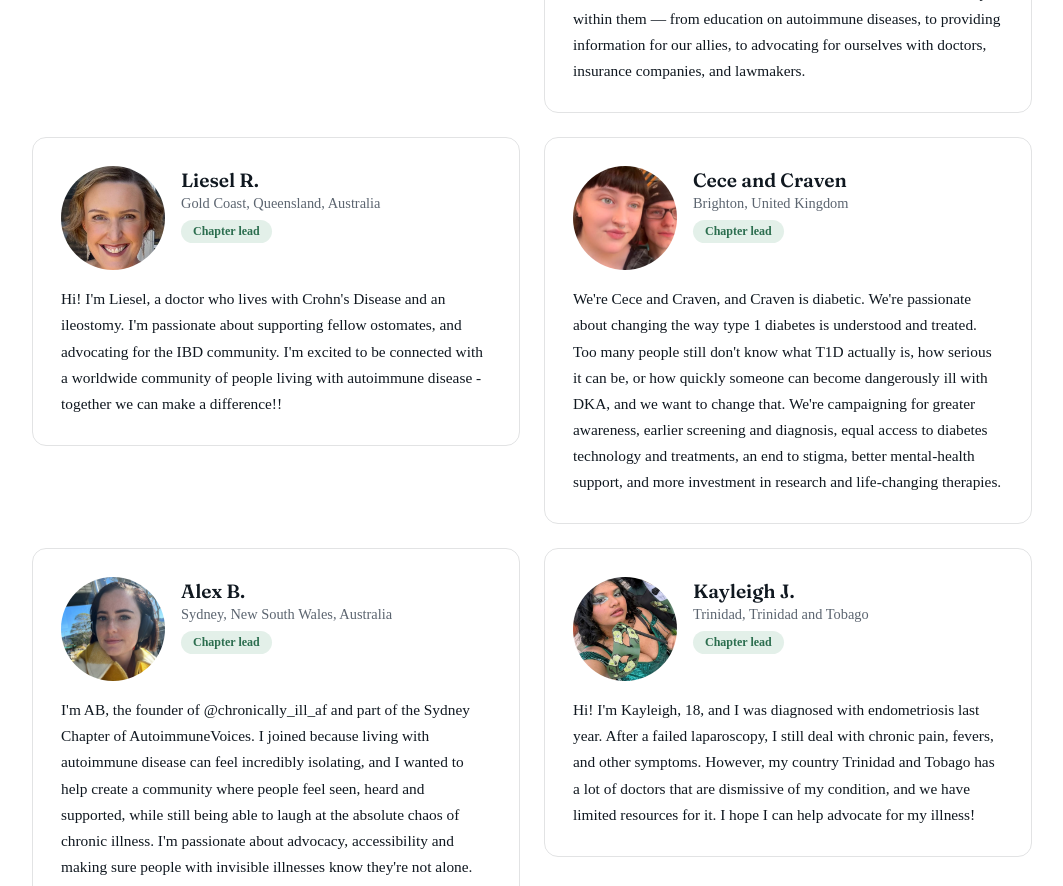
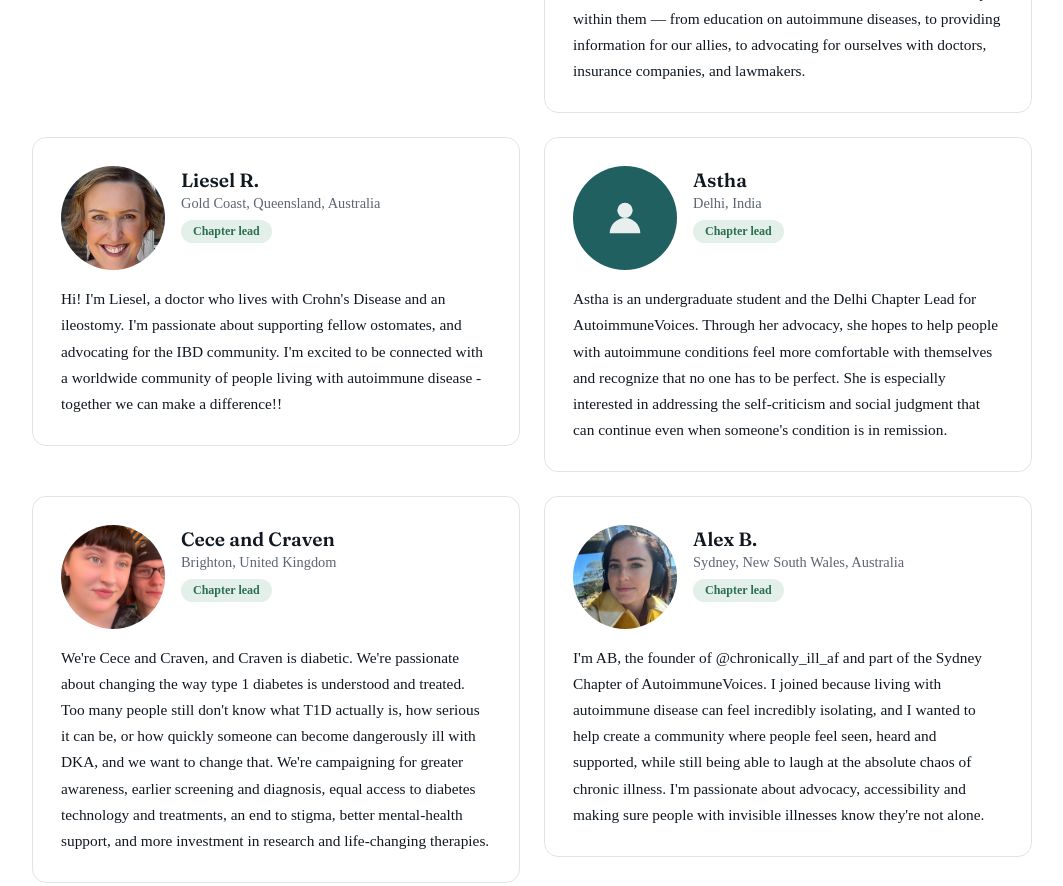
Before and after one commit to AadyaS26/patient-voice-coalition, a React (Vite) app: page /create-chapter in a window 1280 px wide. Shown: the part 2520-3406 px from the top of the page, without its empty margins (108-1171 px from the left). Built offline with nearby package versions, Linux system fonts and the light colour scheme; no server answers.

Commit message:
Update CreateChapter.jsx

```diff
--- a/src/pages/CreateChapter.jsx
+++ b/src/pages/CreateChapter.jsx
@@ -53,7 +53,11 @@ const CHAPTERS = [
     photo: "/chapter-photos/liesel.jpg", handle: null,
     bio: "Hi! I'm Liesel, a doctor who lives with Crohn's Disease and an ileostomy. I'm passionate about supporting fellow ostomates, and advocating for the IBD community. I'm excited to be connected with a worldwide community of people living with autoimmune disease - together we can make a difference!!",
   },
-  { first: "Astha", lastInitial: "", city: "Delhi", region: null, country: "India", photo: null, handle: null, bio: null },
+  {
+    first: "Astha", lastInitial: "", city: "Delhi", region: null, country: "India",
+    photo: null, handle: null,
+    bio: "Astha is an undergraduate student and the Delhi Chapter Lead for AutoimmuneVoices. Through her advocacy, she hopes to help people with autoimmune conditions feel more comfortable with themselves and recognize that no one has to be perfect. She is especially interested in addressing the self-criticism and social judgment that can continue even when someone's condition is in remission.",
+  },
   {
     first: "Cece and Craven", lastInitial: "", city: "Brighton", region: null, country: "United Kingdom",
     photo: "/chapter-photos/cece.jpg", handle: null,
@@ -132,6 +136,12 @@ const CHAPTERS = [
     first: "Celina", lastInitial: "C", city: "San Antonio", region: "Texas", country: "US",
     photo: "/chapter-photos/celina.jpg", handle: null,
     bio: "Hi, I'm Celina! I'm 22 years old and originally from San Antonio, Texas, but I currently reside in the Rio Grande Valley. I'm honored to lead the South Texas chapter of AutoimmuneVoices! My autoimmune journey began at 15, when I first started experiencing symptoms, and I was diagnosed with psoriatic spondylitis at 18. My experiences have shaped my passion for advocacy and shown me how important it is to feel heard, understood, and supported. I'm currently in a Doctor of Physical Therapy program, and I hope to carry advocacy into my future profession. I've also recently joined the Arthritis Foundation as an advocate, and I'm passionate about raising awareness of autoimmune conditions and creating a space where everyone feels comfortable, welcomed, and never alone.",
+  },
+  { first: "Priyanshi", lastInitial: "M", city: "Phagwara", region: null, country: "India", photo: null, handle: null, bio: null },
+  {
+    first: "Aiza", lastInitial: "A", city: "Multan", region: null, country: "Pakistan",
+    photo: "/chapter-photos/aiza.jpg", handle: null,
+    bio: "Hey, Aiza Abbas here, a student and the founder of Autoimmune Atlas, a Pakistan-based initiative focused on autoimmune diseases. I started Autoimmune Atlas after realizing how many gaps still exist in the way autoimmune diseases are understood, researched, diagnosed, and supported, particularly in Pakistan. I want to hear from patients, learn from doctors and researchers, and understand these gaps better — not just talk about them, but see what we can actually do about them.",
   },
 ];
 
```
